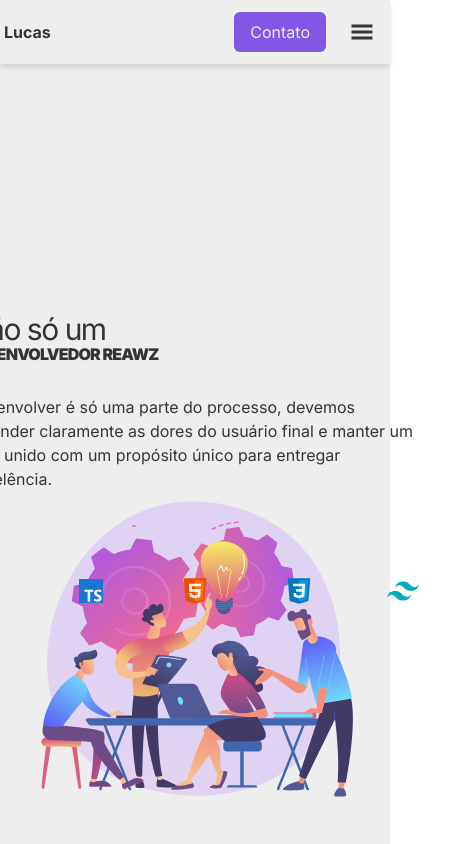
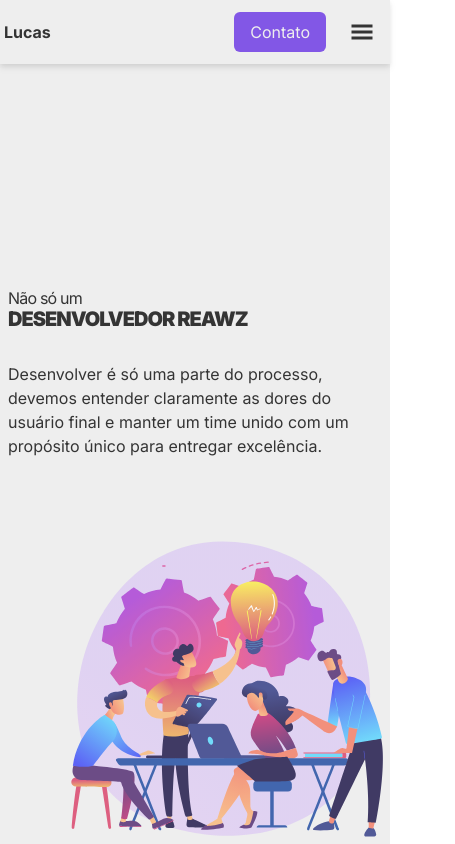
Before and after one commit to lucasdafonsecadepaula/portfolio, a Next.js app: page / in a window 390 px wide. Shown: the top 844 px of the page, 455 px wide, since content can reach past the window. Built offline with nearby package versions, Linux system fonts and the light colour scheme.

Commit message:
making resposivenes

```diff
--- a/src/components/Section/Hero/index.tsx
+++ b/src/components/Section/Hero/index.tsx
@@ -82,7 +82,7 @@ const HeroSection = ({ lang }: { lang: keyof typeof Text }) => {
       id="hero"
       className="min-h-screen w-full flex items-center justify-center sm:px-10"
     >
-      <div className="px-8 z-10 md:mr-80 w-[910px]">
+      <div className="sm:px-8 z-10 md:mr-80 sm:w-[910px] pb-24 sm:pb-0 px-2">
         <motion.h1
           initial={{ y: 25, opacity: 0 }}
           animate={{ y: 0, opacity: 1 }}
@@ -90,7 +90,7 @@ const HeroSection = ({ lang }: { lang: keyof typeof Text }) => {
             delay: 0.5,
             duration: 0.75,
           }}
-          className="text-3xl sm:text-4xl leading-[110%] tracking-tighter"
+          className="sm:text-4xl leading-[110%] tracking-tighter"
         >
           {Text[lang].title.first}
         </motion.h1>
@@ -102,7 +102,7 @@ const HeroSection = ({ lang }: { lang: keyof typeof Text }) => {
             delay: 0.5,
             duration: 0.75,
           }}
-          className="font-black block sm:text-5xl leading-[110%] tracking-tighter" data-value={Text[lang].title.last} ref={titleRef}
+          className="font-black block text-xl sm:text-5xl leading-[110%] tracking-tighter break-all" data-value={Text[lang].title.last} ref={titleRef}
         >
           {Text[lang].title.last}
         </motion.h1>
@@ -114,29 +114,34 @@ const HeroSection = ({ lang }: { lang: keyof typeof Text }) => {
             delay: 1,
             duration: 0.75,
           }}
-          className="max-w-lg mt-8 text-md sm:text-xl"
+          className="sm:max-w-lg mt-8 text-md sm:text-xl break-words"
         >
           {Text[lang].description}
         </motion.p>
 
-        <ul className="flex translate-y-20 gap-16">{stackIcons.map((icon, index) => (
+        <ul className="hidden sm:flex translate-y-20 gap-2 sm:gap-16">{stackIcons.map((icon, index) => (
           <motion.li
-
             initial={{ x: 100, opacity: 0 }}
             animate={{ x: 0, opacity: 1 }}
             transition={{
               delay: 0.7 + (0.1 * index),
               duration: 0.75,
             }}
-
-            title={icon.title} key={icon.title} className="rounded-full p-1 flex items-center justify-center">{icon.icon}</motion.li>
-        ))}</ul>
+            title={icon.title}
+            key={icon.title}
+            className="rounded-full sm:p-1 flex items-center justify-center"
+            >
+              {icon.icon}
+            </motion.li>
+        ))}
+        </ul>
 
       </div>
-      <div className="absolute bottom-0 right-0 opacity-80 flex justify-end">
+
+      <div className="absolute bottom-0 right-0 opacity-80 flex justify-end overflow-hidden">
         <motion.div
-          initial={{ y: 25, opacity: 0 }}
-          animate={{ y: 0, opacity: 1 }}
+          initial={{ x: '100%', y: 40, opacity: 0 }}
+          animate={{ x: 30, y: 40, opacity: 1 }}
           transition={{
             delay: 1.25,
             duration: 0.75,
@@ -157,7 +162,6 @@ const HeroSection = ({ lang }: { lang: keyof typeof Text }) => {
             width="100%"
           />
         </motion.div>
-        <div className="absolute top-0 bottom-0 left-0 right-0" />
       </div>
     </section>
   );
```
